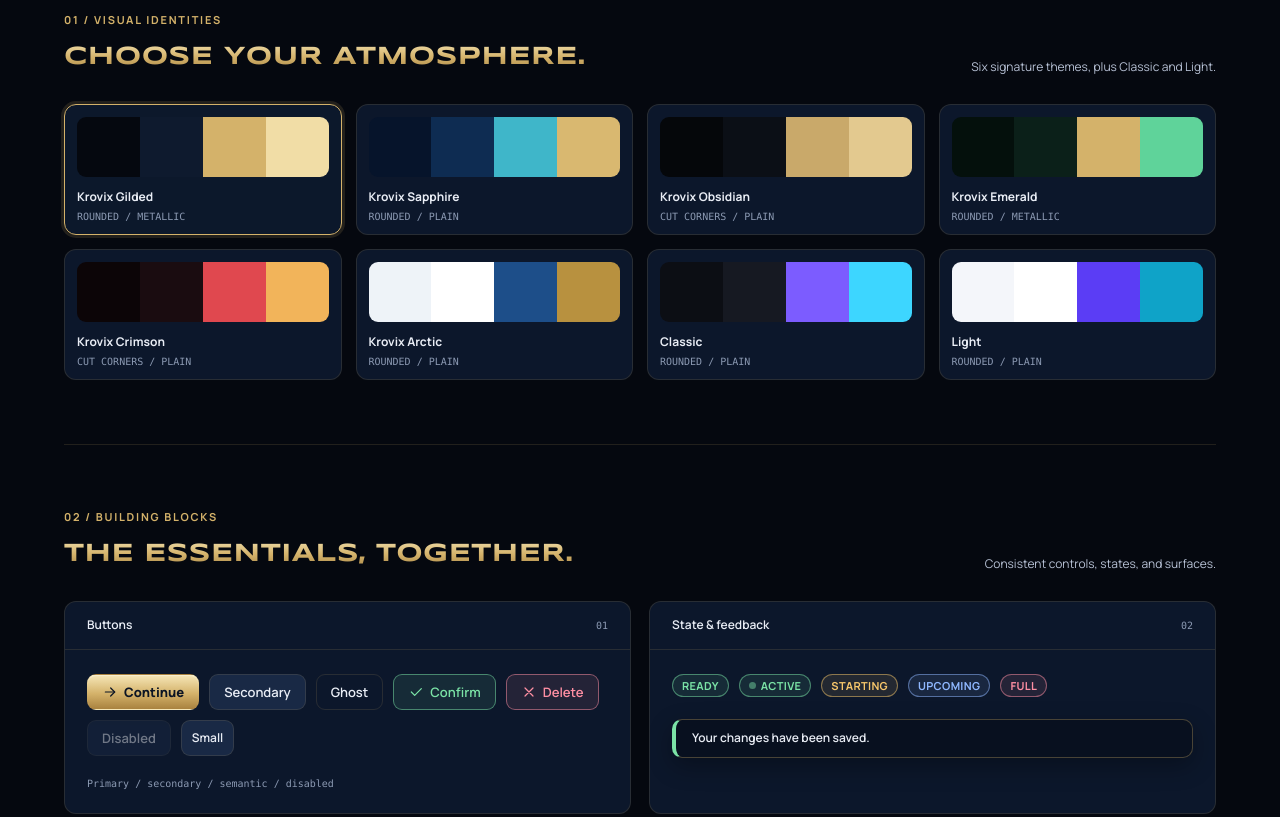
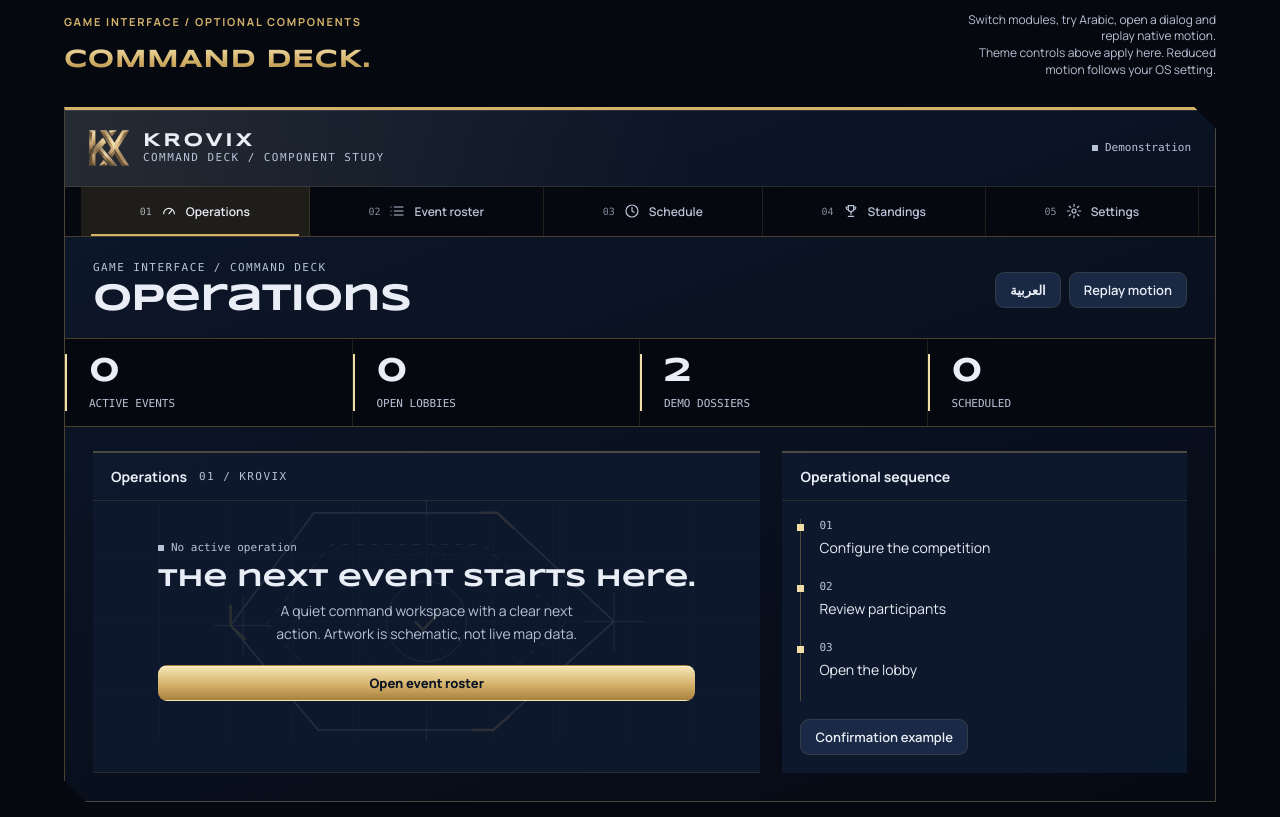
Before and after one commit to vzjRR/krovix-design-system, a website with bundled scripts: page preview/index.html in a window 1280 px wide. Shown: the part 800-1617 px from the top of the page. Built offline with nearby package versions, Linux system fonts and the light colour scheme.

Commit message:
Add reusable Command Deck interfaces and native motion

```diff
--- a/package.json
+++ b/package.json
@@ -11,6 +11,8 @@
     "./styles.css": "./src/styles/index.css",
     "./overlays.css": "./src/styles/overlays.css",
     "./event-studio.css": "./src/styles/event-studio.css",
+    "./command-deck.css": "./src/styles/command-deck.css",
+    "./motion": "./src/motion.js",
     "./tokens.json": "./tokens/tokens.json",
     "./assets/*": "./assets/*",
     "./themes/*": "./src/themes/*"
--- /dev/null
+++ b/preview/command-deck.js
@@ -0,0 +1,48 @@
+import { h, mount, button, icon, animateModule, cancelMotion } from '../src/index.js';
+
+const host = document.getElementById('command-deck-demo');
+let arabic = false;
+let module = 0;
+const labels = {
+    en: ['Operations', 'Event roster', 'Schedule', 'Standings', 'Settings'],
+    ar: ['العمليات', 'قائمة الفعاليات', 'الجدول', 'الترتيب', 'الإعدادات'],
+};
+function render() {
+    const lang = arabic ? 'ar' : 'en';
+    const tr = (en, ar) => arabic ? ar : en;
+    const content = h('div');
+    const dialog = h('dialog.kd-dialog',
+        h('h3', tr('Pause this demonstration?', 'إيقاف العرض مؤقتاً؟')),
+        h('p', tr('This is a presentation example. No game action is performed.', 'هذا مثال للعرض فقط. لا يتم تنفيذ أي إجراء داخل اللعبة.')),
+        h('div.kd-controls', button(tr('Cancel', 'إلغاء'), { onClick: () => dialog.close() }), button(tr('Confirm', 'تأكيد'), { variant: 'primary', onClick: () => dialog.close() })));
+    const nav = labels[lang].map((label, index) => h('button.kd-command', {
+        type: 'button', 'aria-current': module === index ? 'page' : undefined,
+        onclick: () => { module = index; render(); },
+    }, h('small', String(index + 1).padStart(2, '0')), icon(['gauge', 'list', 'clock', 'trophy', 'settings'][index], 16), label));
+    const instruments = h('div.kd-instruments',
+        ...[[0, tr('Active events', 'الفعاليات النشطة')], [0, tr('Open lobbies', 'الغرف المفتوحة')], [2, tr('Demo dossiers', 'ملفات تجريبية')], [0, tr('Scheduled', 'المجدولة')]].map(([value, label]) => h('div.kd-instrument', h('b', String(value)), h('span', label))));
+    const empty = h('div.kd-empty', h('img.kd-art', { src: '../assets/art/command-deck.svg', alt: '', 'aria-hidden': 'true' }),
+        h('span.kd-status', tr('No active operation', 'لا توجد عملية نشطة')),
+        h('h3', tr('The next event starts here.', 'الفعالية القادمة تبدأ هنا.')),
+        h('p', tr('A quiet command workspace with a clear next action. Artwork is schematic, not live map data.', 'مساحة قيادة هادئة مع إجراء تالٍ واضح. الرسم توضيحي ولا يمثل بيانات خريطة حية.')),
+        button(tr('Open event roster', 'فتح قائمة الفعاليات'), { variant: 'primary', onClick: () => { module = 1; render(); } }));
+    const roster = h('div.kd-roster', ...['Circuit / 01', 'Arena / 02'].map((name, index) => h('article.kd-entry',
+        icon(index ? 'trophy' : 'flag', 24), h('div', h('h3', name), h('small', tr('EXAMPLE / PRESENTATION ONLY', 'مثال / للعرض فقط'))),
+        h('span.kd-status', { 'data-state': index ? 'warning' : '' }, tr('Draft', 'مسودة')),
+        h('div.kd-controls', button(tr('Inspect', 'فحص'), { small: true, onClick: () => dialog.showModal() })))));
+    const primary = h('section.kd-panel', h('div.kd-panel-head', labels[lang][module], h('span.kd-eyebrow', '01 / KROVIX')), module === 1 ? roster : empty);
+    const side = h('aside.kd-panel', h('div.kd-panel-head', tr('Operational sequence', 'تسلسل العمليات')),
+        h('ol.kd-timeline', ...[tr('Configure the competition', 'إعداد المنافسة'), tr('Review participants', 'مراجعة المشاركين'), tr('Open the lobby', 'فتح الغرفة')].map((text, i) => h('li', h('time', String(i + 1).padStart(2, '0')), text))),
+        h('div.kd-controls', { style: { padding: '0 18px 18px' } }, button(tr('Confirmation example', 'مثال التأكيد'), { onClick: () => dialog.showModal() })));
+    content.append(h('div.kd-module-head', h('div', h('span.kd-eyebrow', tr('Game interface / command deck', 'واجهة اللعبة / منصة القيادة')), h('h2', labels[lang][module])),
+        h('div.kd-controls', button(arabic ? 'English' : 'العربية', { onClick: () => { arabic = !arabic; render(); } }), button(tr('Replay motion', 'إعادة الحركة'), { onClick: () => animateModule(content, { opening: true }) }))), instruments,
+        h('div.kd-operations', primary, side));
+    const old = host.querySelector('[data-demo-content]');
+    if (old) cancelMotion(old);
+    content.dataset.demoContent = '';
+    mount(host, h('div.kd-shell', { dir: arabic ? 'rtl' : 'ltr', lang },
+        h('header.kd-identity', h('img', { src: '../assets/krovix-mark.png', alt: 'Krovix' }), h('div', h('h1', 'KROVIX'), h('small', tr('COMMAND DECK / COMPONENT STUDY', 'منصة القيادة / عرض المكونات'))), h('span.kd-controls.kd-status', tr('Demonstration', 'عرض توضيحي'))),
+        h('nav.kd-nav', { 'aria-label': tr('Demonstration modules', 'وحدات العرض') }, nav), content, dialog));
+    animateModule(content, { direction: arabic ? 'rtl' : 'ltr' });
+}
+render();
--- a/preview/index.html
+++ b/preview/index.html
@@ -8,11 +8,12 @@
   <link rel="stylesheet" href="../src/styles/index.css">
   <link rel="stylesheet" href="../src/styles/overlays.css">
   <link rel="stylesheet" href="catalog.css">
+  <link rel="stylesheet" href="../src/styles/command-deck.css">
 </head>
 <body>
   <header class="catalog-head">
     <a class="catalog-brand" href="#overview"><img src="../assets/krovix-mark.png" alt="Krovix"><span>KROVIX <small>DESIGN SYSTEM / 0.1</small></span></a>
-    <nav aria-label="Catalog"><a href="#themes">Themes</a><a href="#components">Components</a><a href="#icons">Icons</a><a href="#tokens">Tokens</a></nav>
+    <nav aria-label="Catalog"><a href="#command-deck">Command Deck</a><a href="#themes">Themes</a><a href="#components">Components</a><a href="#icons">Icons</a><a href="#tokens">Tokens</a></nav>
     <div class="catalog-tools"><label class="sr-only" for="theme-select">Color theme</label><select id="theme-select"></select><button class="btn ghost sm" id="direction" type="button" aria-pressed="false">RTL</button></div>
   </header>
   <main>
@@ -20,6 +21,7 @@
       <div class="hero-copy"><p class="eyebrow">KROVIX TEAM / BRAND & INTERFACE</p><h1 class="display">Built to<br>stand apart.</h1><p class="hero-description muted">Eight visual themes. One shared language.<br>Everything you need to build the next Krovix experience.</p><div class="row hero-actions"><a class="btn primary" href="#components">Explore components <span aria-hidden="true">↗</span></a><a class="btn ghost" href="#tokens">View tokens</a></div><div class="hero-counts"><span><b>08</b> themes</span><span><b>40</b> icons</span><span><b>52</b> base tokens</span></div></div>
       <div class="hero-stage"><div class="stage-label eyebrow">INTERFACE STUDY / <span id="active-name">GILDED</span></div><div class="hero-window shell"><div class="shell-head"><div class="brand"><div class="logo has-img"><img id="theme-logo" src="../assets/krovix-mark.png" alt="Krovix mark"></div><div><h1 class="display">Krovix Studio</h1><small>A shared design language</small></div></div><span class="chip live">Ready</span></div><div class="stage-content"><div class="stage-heading"><div><p class="eyebrow">WORKSPACE</p><h2 class="display">Your next idea.</h2></div><span id="stage-icon" class="badge-lg"></span></div><p class="muted">Clear hierarchy, expressive surfaces, and a signature accent.</p><div class="stage-stats" id="stage-stats"></div><div class="stage-footer"><div class="col"><span class="faint">System status</span><span class="row"><i class="status-dot"></i> All systems ready</span></div><button class="btn primary" id="demo-action" type="button">Create project</button></div></div></div><div class="floating-note hud-card"><div class="row"><span class="badge-sm" id="note-icon"></span><b>Made for Krovix.</b></div><p class="muted">Reusable across every product.</p></div></div>
     </section>
+    <section id="command-deck"><div class="section-head"><div><p class="eyebrow">GAME INTERFACE / OPTIONAL COMPONENTS</p><h2 class="display">Command Deck.</h2></div><p class="muted">Switch modules, try Arabic, open a dialog and replay native motion.<br>Theme controls above apply here. Reduced motion follows your OS setting.</p></div><div id="command-deck-demo"></div></section>
     <section id="themes"><div class="section-head"><div><p class="eyebrow">01 / VISUAL IDENTITIES</p><h2 class="display">Choose your atmosphere.</h2></div><p class="muted">Six signature themes, plus Classic and Light.</p></div><div id="theme-grid" class="catalog-theme-grid"></div></section>
     <section id="components"><div class="section-head"><div><p class="eyebrow">02 / BUILDING BLOCKS</p><h2 class="display">The essentials, together.</h2></div><p class="muted">Consistent controls, states, and surfaces.</p></div><div class="component-grid">
       <article class="specimen"><div class="specimen-head"><h3>Buttons</h3><span>01</span></div><div class="specimen-body"><div id="buttons" class="controls"></div><p class="faint specimen-caption">Primary / secondary / semantic / disabled</p></div></article>
@@ -42,5 +44,6 @@ applyTheme('krovix-gilded', {
   <footer class="catalog-footer"><span>KROVIX TEAM © 2026</span><span>DESIGN SYSTEM / V0.1.0</span><a href="https://github.com/vzjRR/krovix-design-system">GitHub ↗</a></footer>
   <div id="feedback" role="status" aria-live="polite" class="catalog-feedback hidden"></div>
   <script type="module" src="catalog.js"></script>
+  <script type="module" src="command-deck.js"></script>
 </body>
 </html>
--- a/src/index.js
+++ b/src/index.js
@@ -2,3 +2,4 @@ export { h, clear, mount, $, show } from './dom.js';
 export { icon, glyph, hasIcon, ICON_NAMES, flagUK, flagOman } from './icons.js';
 export { themes, DEFAULT_THEME, themeOf, applyTheme, assetUrl, colorVars } from './theme.js';
 export { button, chip, badge, stat, field, progress, card } from './components.js';
+export { animateModule, cancelMotion } from './motion.js';
--- /dev/null
+++ b/src/motion.js
@@ -0,0 +1,24 @@
+// Optional native presentation motion. Calling code owns element lifetime and focus.
+const running = new WeakMap();
+
+export function cancelMotion(element) {
+    const animation = element && running.get(element);
+    if (animation) { running.delete(element); animation.cancel(); }
+}
+
+/** Reveal immediately on reduced motion or unsupported runtimes. No action is delayed. */
+export function animateModule(element, { opening = false, direction } = {}) {
+    cancelMotion(element);
+    if (!element || typeof element.animate !== 'function') return null;
+    const view = element.ownerDocument?.defaultView || globalThis;
+    if (view.matchMedia?.('(prefers-reduced-motion: reduce)').matches) return null;
+    const rtl = direction ? direction === 'rtl' : view.getComputedStyle?.(element).direction === 'rtl';
+    const animation = element.animate([
+        { opacity: 0, transform: opening ? 'scale(.985)' : `translateX(${rtl ? -10 : 10}px)` },
+        { opacity: 1, transform: opening ? 'scale(1)' : 'translateX(0)' },
+    ], { duration: opening ? 300 : 180, easing: 'cubic-bezier(.2,.7,.2,1)', fill: 'none' });
+    running.set(element, animation);
+    const cleanup = () => { if (running.get(element) === animation) running.delete(element); };
+    animation.finished.then(cleanup, cleanup);
+    return animation;
+}
--- /dev/null
+++ b/src/styles/command-deck.css
@@ -0,0 +1,70 @@
+/* Optional Command Deck primitives. Tokens and business behavior belong to the host. */
+.krovix.kd-shell, .krovix .kd-shell {
+    position: relative; isolation: isolate; min-inline-size: 0; overflow: hidden;
+    background: var(--shell-bg); color: var(--text); border: 1px solid var(--line-strong);
+    border-block-start: 3px solid var(--accent); border-radius: 0;
+    box-shadow: var(--shadow); font-family: var(--font);
+    clip-path: polygon(0 0, calc(100% - 22px) 0, 100% 22px, 100% 100%, 22px 100%, 0 calc(100% - 22px));
+}
+.krovix .kd-identity { display: flex; align-items: center; gap: 14px; padding: 18px 24px; border-block-end: 1px solid var(--line); background: var(--head-bg); }
+.krovix .kd-identity img { inline-size: 40px; block-size: 40px; object-fit: contain; }
+.krovix .kd-identity h1 { font: 700 19px var(--font-display); letter-spacing: .14em; margin: 0; }
+.krovix .kd-identity small, .krovix .kd-eyebrow { display: block; color: var(--text-dim); font: 11px var(--font-mono); letter-spacing: .13em; text-transform: uppercase; }
+.krovix .kd-identity .kd-controls { margin-inline-start: auto; }
+.krovix .kd-nav { display: flex; flex-wrap: wrap; gap: 0; padding: 0 16px; border-block-end: 1px solid var(--line-strong); background: var(--bg-solid); }
+.krovix .kd-command { position: relative; display: inline-flex; align-items: center; gap: 9px; flex: 1 0 auto; justify-content: center; min-block-size: 49px; padding: 9px 14px; border: 0; border-inline-end: 1px solid var(--line); background: transparent; color: var(--text-dim); font: 600 12px var(--font); cursor: pointer; transition: color 140ms ease, background-color 140ms ease; }
+.krovix .kd-command::after { content: ''; position: absolute; inset-inline: 10px; inset-block-end: 0; block-size: 2px; background: var(--accent); transform: scaleX(0); transition: transform 160ms ease; }
+.krovix .kd-command[aria-current="page"], .krovix .kd-command[aria-pressed="true"] { color: var(--text); background: var(--accent-soft); }
+.krovix .kd-command[aria-current="page"]::after, .krovix .kd-command[aria-pressed="true"]::after { transform: scaleX(1); }
+.krovix .kd-command:hover { color: var(--text); background: var(--panel-2); }
+.krovix .kd-command:focus-visible, .krovix .kd-controls > :focus-visible { outline: 2px solid var(--accent); outline-offset: -3px; }
+.krovix .kd-command small { font: 10px var(--font-mono); opacity: .7; }
+.krovix .kd-module-head { display: flex; align-items: center; justify-content: space-between; gap: 16px; padding: 24px 28px 18px; }
+.krovix .kd-module-head h2 { margin: 6px 0 0; font: 600 clamp(24px, 3vw, 38px) var(--font-display); letter-spacing: -.03em; }
+.krovix .kd-controls { display: flex; flex-wrap: wrap; align-items: center; gap: 8px; }
+.krovix .kd-instruments { display: flex; flex-wrap: wrap; border-block: 1px solid var(--line-strong); background: var(--bg-solid); }
+.krovix .kd-instrument { position: relative; flex: 1 1 130px; padding: 16px 24px; border-inline-end: 1px solid var(--line); }
+.krovix .kd-instrument::before { content: ''; position: absolute; inset-inline-start: 0; inset-block: 15px; inline-size: 2px; background: var(--accent-2); }
+.krovix .kd-instrument b { display: block; font: 600 34px var(--font-display); font-variant-numeric: tabular-nums; line-height: 1; }
+.krovix .kd-instrument span { display: block; margin-block-start: 8px; color: var(--text-dim); font: 11px var(--font-mono); text-transform: uppercase; }
+.krovix .kd-operations { display: grid; grid-template-columns: minmax(0, 1.65fr) minmax(220px, 1fr); gap: 22px; padding: 24px 28px 28px; }
+.krovix .kd-panel { padding: 0; margin: 0; min-inline-size: 0; background: var(--panel); border-block-start: 2px solid var(--line-strong); }
+.krovix .kd-panel-head { display: flex; align-items: center; gap: 12px; padding: 14px 18px; border-block-end: 1px solid var(--line); font-weight: 700; }
+.krovix .kd-panel-head > :last-child:not(:first-child) { margin-inline-start: auto; }
+.krovix .kd-empty { position: relative; display: grid; place-content: center; min-block-size: 240px; padding: 28px; text-align: center; overflow: hidden; }
+.krovix .kd-empty > :not(.kd-art) { position: relative; z-index: 1; }
+.krovix .kd-empty h3 { margin: 12px 0 8px; font: 600 25px var(--font-display); }
+.krovix .kd-empty p { max-inline-size: 36ch; margin: 0 auto 20px; color: var(--text-dim); line-height: 1.6; }
+.krovix .kd-art { position: absolute; pointer-events: none; inset: 0; inline-size: 100%; block-size: 100%; opacity: .15; object-fit: cover; }
+.krovix .kd-roster { display: grid; gap: 1px; background: var(--line); }
+.krovix .kd-entry { display: flex; align-items: center; flex-wrap: wrap; gap: 14px; padding: 16px 18px; background: var(--panel); border-inline-start: 3px solid transparent; }
+.krovix .kd-entry:hover { background: var(--panel-2); border-inline-start-color: var(--accent); }
+.krovix .kd-entry h3 { margin: 0 0 5px; font: 600 16px var(--font-display); }
+.krovix .kd-entry small { color: var(--text-dim); font: 11px var(--font-mono); }
+.krovix .kd-entry .kd-controls { margin-inline-start: auto; }
+.krovix .kd-status { display: inline-flex; align-items: center; gap: 7px; color: var(--text-dim); font: 11px var(--font-mono); }
+.krovix .kd-status::before { content: ''; inline-size: 6px; block-size: 6px; background: currentColor; }
+.krovix .kd-status[data-state="live"] { color: var(--good); }
+.krovix .kd-status[data-state="warning"] { color: var(--warn); }
+.krovix .kd-status[data-state="error"] { color: var(--bad); }
+.krovix .kd-timeline { margin: 18px; padding-inline-start: 18px; border-inline-start: 1px solid var(--line-strong); list-style: none; }
+.krovix .kd-timeline li { position: relative; padding-block: 0 22px; }
+.krovix .kd-timeline li::before { content: ''; position: absolute; inset-inline-start: -22px; inset-block-start: 5px; inline-size: 7px; block-size: 7px; background: var(--accent-2); }
+.krovix .kd-timeline time { display: block; color: var(--text-dim); margin-block-end: 6px; font: 11px var(--font-mono); font-variant-numeric: tabular-nums; }
+.krovix .kd-dialog { max-inline-size: 480px; padding: 24px; background: var(--panel); color: var(--text); border: 1px solid var(--line-strong); border-block-start: 3px solid var(--warn); box-shadow: var(--shadow); }
+.krovix .kd-dialog::backdrop { background: rgba(0, 0, 0, .65); }
+.krovix .kd-dialog h3 { margin-block-start: 0; font-family: var(--font-display); }
+.krovix .kd-dialog p { color: var(--text-dim); line-height: 1.6; }
+@media (max-width: 760px) {
+    .krovix .kd-operations { grid-template-columns: minmax(0, 1fr); padding: 16px; gap: 16px; }
+    .krovix .kd-identity, .krovix .kd-module-head { padding: 16px; }
+    .krovix .kd-module-head { flex-wrap: wrap; }
+    .krovix .kd-nav { padding: 0; }
+    .krovix .kd-command { flex: 1 1 30%; padding-inline: 8px; }
+    .krovix .kd-instrument { padding: 14px 16px; }
+}
+@media (prefers-reduced-motion: reduce) {
+    .krovix .kd-command, .krovix .kd-command::after { transition: none; }
+}
+
+.krovix :lang(ar) .kd-eyebrow, .krovix :lang(ar) .kd-identity small, .krovix :lang(ar) .kd-instrument span, .krovix :lang(ar) .kd-status { letter-spacing: 0; font-family: "Segoe UI", Tahoma, sans-serif; }
```
Also changed, not shown: docs/game-interface.md (added, +31 -0 lines), docs/integration.md (+1 -0 lines), docs/motion-system.md (added, +18 -0 lines), tests/browser.html (+23 -3 lines), tests/motion.test.js (added, +33 -0 lines), README.md, assets/art/command-deck.svg (added), docs/command-deck-ar.png (added), docs/command-deck-en.png (added).
